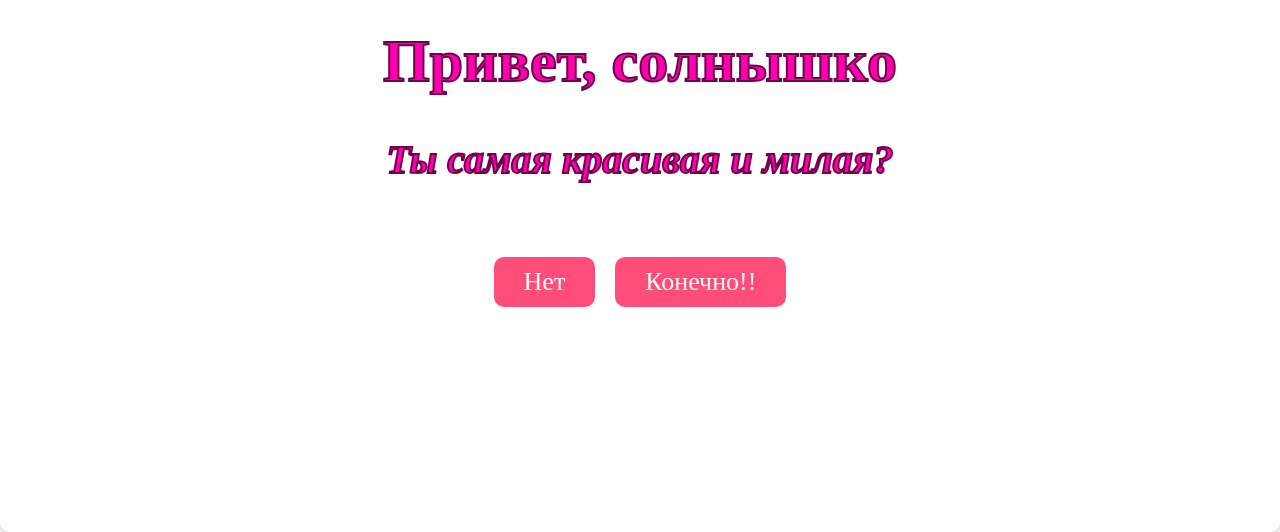
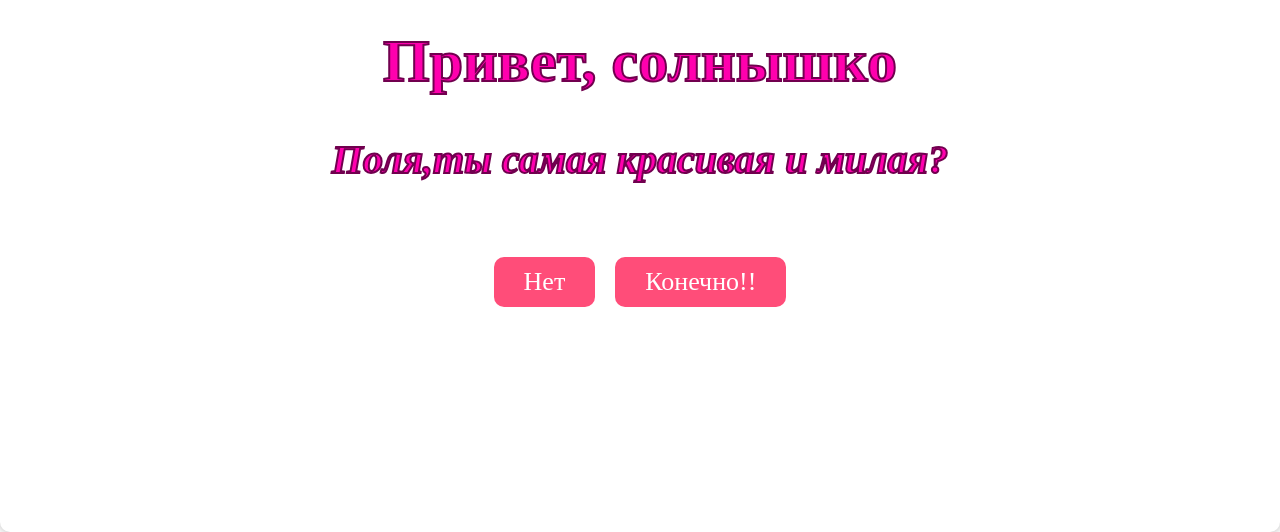
Before and after one commit to Roxer0/polina, a plain HTML site: page index.html in a window 1280 px wide. Shown: the part 268-800 px from the top of the page. Drawn offline with Linux system fonts and the light colour scheme.

Commit message:
index.html

```diff
--- a/index.html
+++ b/index.html
@@ -15,7 +15,7 @@
             <img class="image" src="images/cute.gif"></img>
             <div class="text">
               <h1 class="hh" id="name">Привет, солнышко</h1>
-              <p class="pp" id="question">Ты самая красивая и милая?</p>
+              <p class="pp" id="question">Поля,ты самая красивая и милая?</p>
             </div>
             <div class="buttons">
                 <button class="button no" id="no-button" onclick="showMessage('No')">Нет</button>
```
